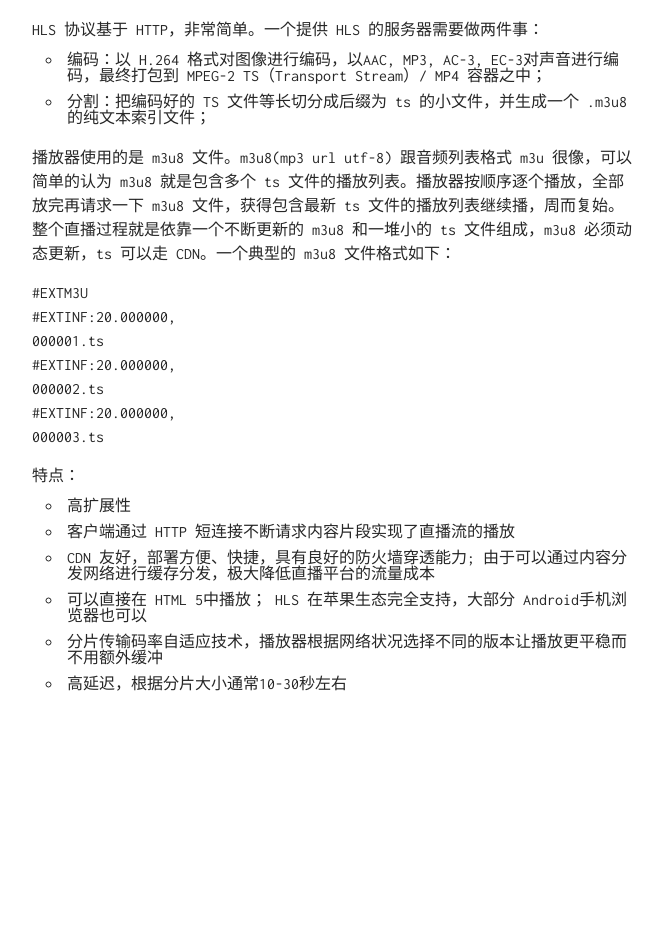
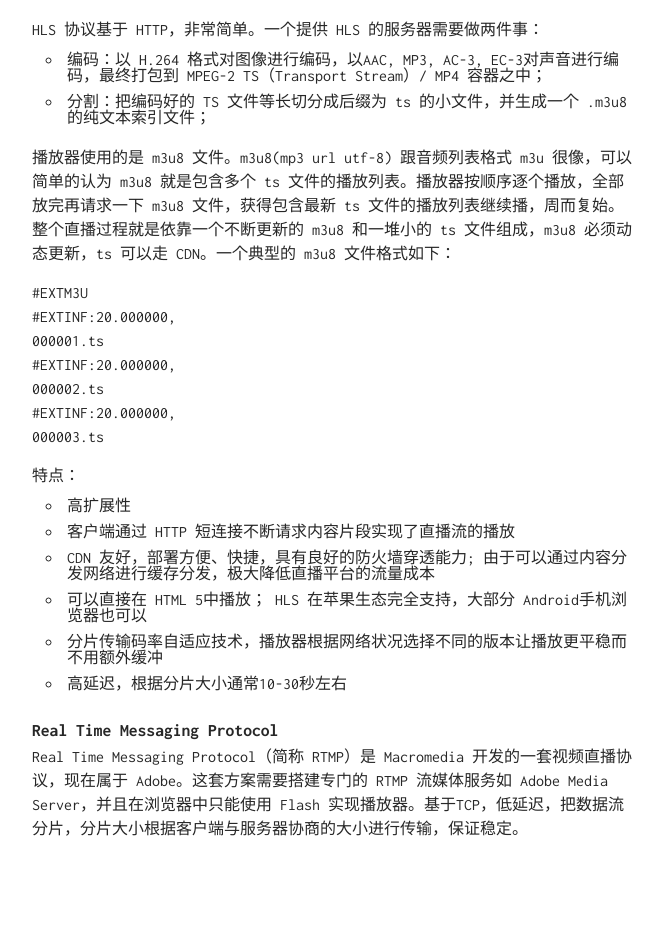
Before and after one commit to Tim-Burbank/Tim-Burbank.github.io, a Jekyll site: the page built from _posts/2022-03-18-My-first-blog-post.md, in a window 1280 px wide. Shown: the part 732-1678 px from the top of the page, without its empty margins (308-971 px from the left). Built offline with Jekyll 4.4.1, drawn with Linux system fonts in a browser that asks for light colours; before the commit the page ends 1534 px from its top, so only the background shows below that.

Commit message:
Update 2022-03-18-My-first-blog-post.md

```diff
--- a/_posts/2022-03-18-My-first-blog-post.md
+++ b/_posts/2022-03-18-My-first-blog-post.md
@@ -36,3 +36,8 @@ HLS 协议基于 HTTP，非常简单。一个提供 HLS 的服务器需要做两
 * 可以直接在 HTML 5中播放； HLS 在苹果生态完全支持，大部分 Android手机浏览器也可以
 * 分片传输码率自适应技术，播放器根据网络状况选择不同的版本让播放更平稳而不用额外缓冲
 * 高延迟，根据分片大小通常10-30秒左右
+
+
+Real Time Messaging Protocol
+-------
+Real Time Messaging Protocol（简称 RTMP）是 Macromedia 开发的一套视频直播协议，现在属于 Adobe。这套方案需要搭建专门的 RTMP 流媒体服务如 Adobe Media Server，并且在浏览器中只能使用 Flash 实现播放器。基于TCP，低延迟，把数据流分片，分片大小根据客户端与服务器协商的大小进行传输，保证稳定。
```
